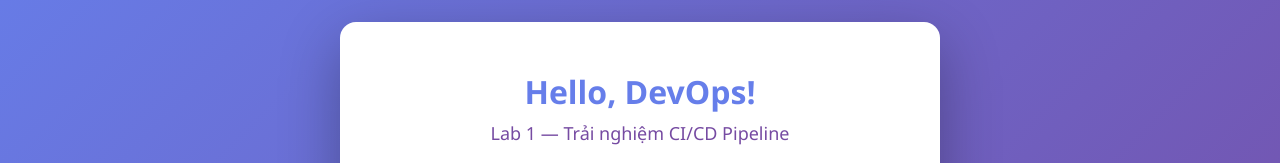
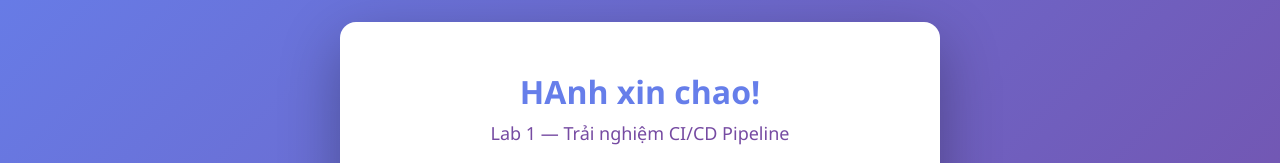
Before and after one commit to dtc235180014-collab/devops-lab1-mysite, a plain HTML site: page index.html in a window 1280 px wide. Shown: the part 120-283 px from the top of the page. Drawn offline with Linux system fonts and the light colour scheme.

Commit message:
updat lan 2 file index.html

```diff
--- a/index.html
+++ b/index.html
@@ -42,7 +42,7 @@
 </head>
 <body>
     <div class="container">
-        <h1> Hello, DevOps!</h1>
+        <h1> HAnh xin chao!</h1>
         <h2>Lab 1 — Trải nghiệm CI/CD Pipeline</h2>
 
         <div class="info">
```
